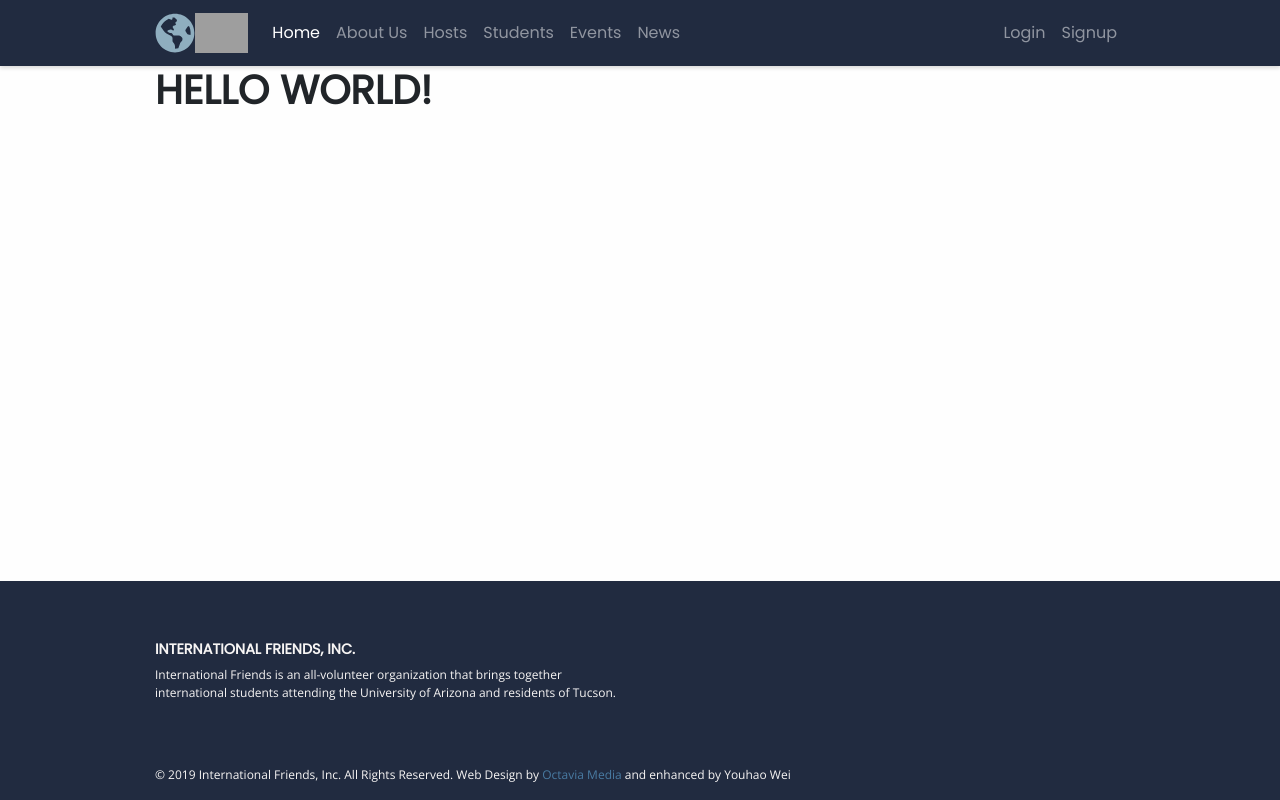
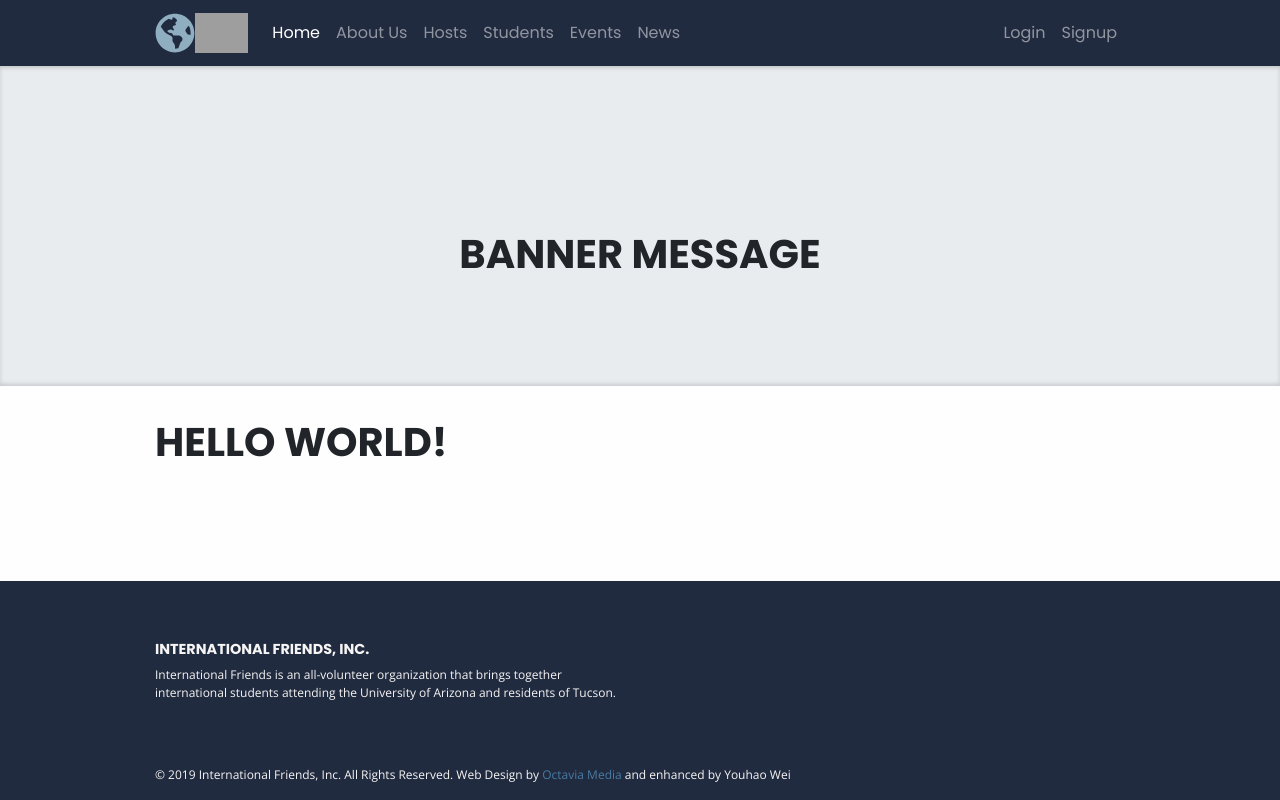
Before and after one commit to tucson-international-friends/ifriends-next, a Next.js app: page / in a window 1280 px wide. Built offline with nearby package versions, Linux system fonts and the light colour scheme; grey boxes are pictures that could not be loaded.

Commit message:
save progress for banner

```diff
--- /dev/null
+++ b/components/banner.jsx
@@ -0,0 +1,11 @@
+import { Jumbotron, Container } from "react-bootstrap";
+
+const Banner = ({ message = "Banner Message" }) => (
+	<Jumbotron fluid className="banner">
+		<Container>
+			<h1>{message}</h1>
+		</Container>
+	</Jumbotron>
+);
+
+export default Banner;
--- a/components/footer.jsx
+++ b/components/footer.jsx
@@ -21,7 +21,7 @@ const Footer = () => (
 						&copy; {moment().year()} International Friends, Inc. All Rights
 						Reserved. Web Design by
 						<Link href="https://webreview.octaviamedia.com/">
-							{" Octavia Media "}
+							<a> Octavia Media </a>
 						</Link>
 						{"and enhanced by Youhao Wei"}
 					</p>
--- a/components/navbar.jsx
+++ b/components/navbar.jsx
@@ -3,7 +3,7 @@ import { FaBars } from "react-icons/fa";
 import Logo from "./logo";
 
 export default () => (
-	<Navbar expand="md" variant="dark" bg="dark">
+	<Navbar expand="md" variant="dark" bg="dark" fixed>
 		<Container>
 			<Navbar.Brand>
 				<Logo className="d-none d-sm-block" />
--- a/pages/index.jsx
+++ b/pages/index.jsx
@@ -1,8 +1,10 @@
 import { Container } from "react-bootstrap";
 import MainLayout from "../layout/main";
+import Banner from "../components/banner";
 
 export default () => (
 	<MainLayout>
+		<Banner />
 		<Container>
 			<h1>Hello World!</h1>
 		</Container>
--- /dev/null
+++ b/styles/banner.scss
@@ -0,0 +1,17 @@
+.banner {
+	text-align: center;
+	text-transform: uppercase;
+	height: 40vh;
+	position: relative;
+	box-shadow: inset elavation(-1);
+	.container {
+		position: absolute;
+		bottom: 0;
+		left: 50%;
+		right: 50%;
+		transform: translate(-50%, -50%);
+		vertical-align: bottom;
+		padding-bottom: 3em;
+		text-align: center;
+	}
+}
--- a/styles/main.scss
+++ b/styles/main.scss
@@ -3,7 +3,7 @@
 @import "~bootstrap/scss/bootstrap.scss";
 
 @function elavation($height) {
-	@return 0px ($height * 2px) ($height * 4px) rgba(0, 0, 0, 0.15);
+	@return 0px ($height * 2px) (abs($height) * 4px) rgba(0, 0, 0, 0.15);
 }
 
 body {
@@ -17,3 +17,4 @@ body {
 @import "./footer.scss";
 @import "./header.scss";
 @import "./navbar.scss";
+@import "./banner.scss";
--- a/styles/navbar.scss
+++ b/styles/navbar.scss
@@ -5,4 +5,5 @@ nav a {
 
 nav {
 	box-shadow: elavation(1);
+	z-index: 1;
 }
--- a/styles/variables.scss
+++ b/styles/variables.scss
@@ -1,5 +1,5 @@
 @import url("https://fonts.googleapis.com/css?family=Open+Sans");
-@import url("https://fonts.googleapis.com/css?family=Poppins");
+@import url("https://fonts.googleapis.com/css?family=Poppins:400,700");
 
 // variables
 $font-family-sans-serif: "Open Sans", sans-serif;
```
